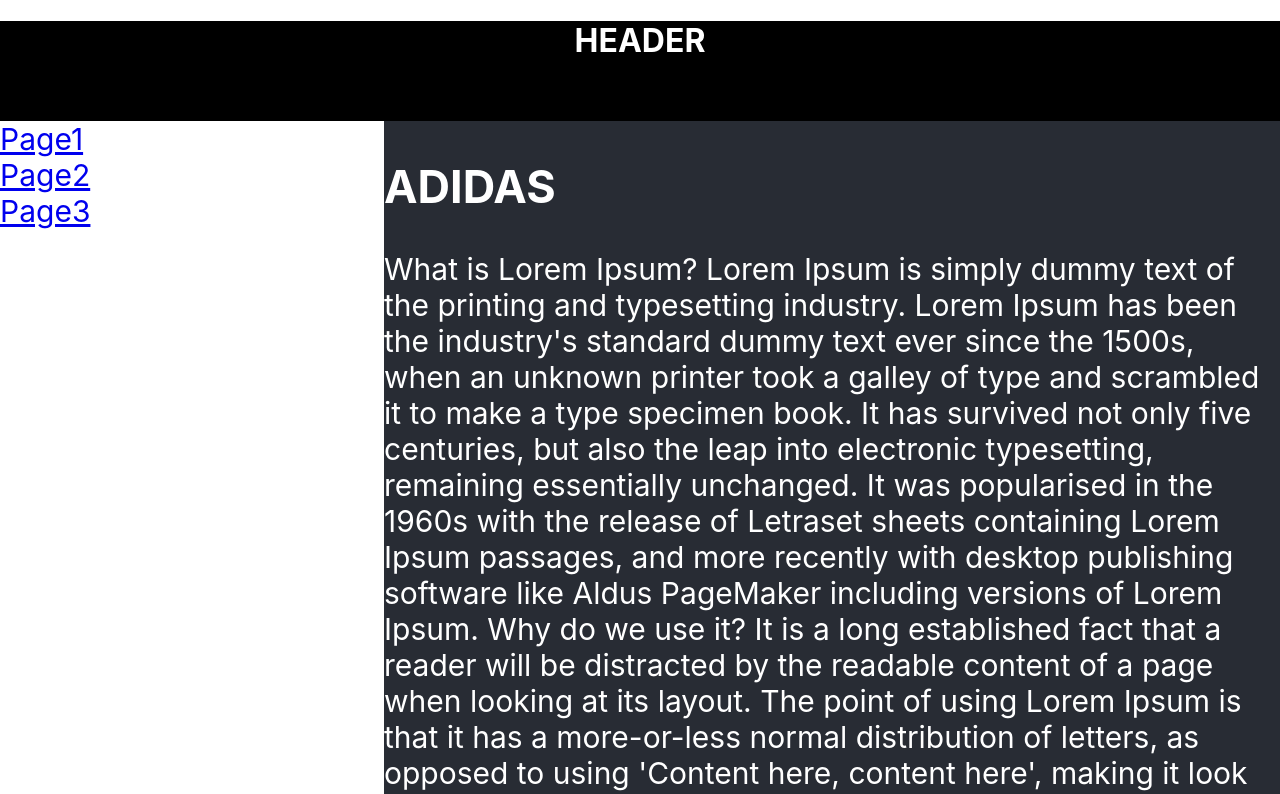
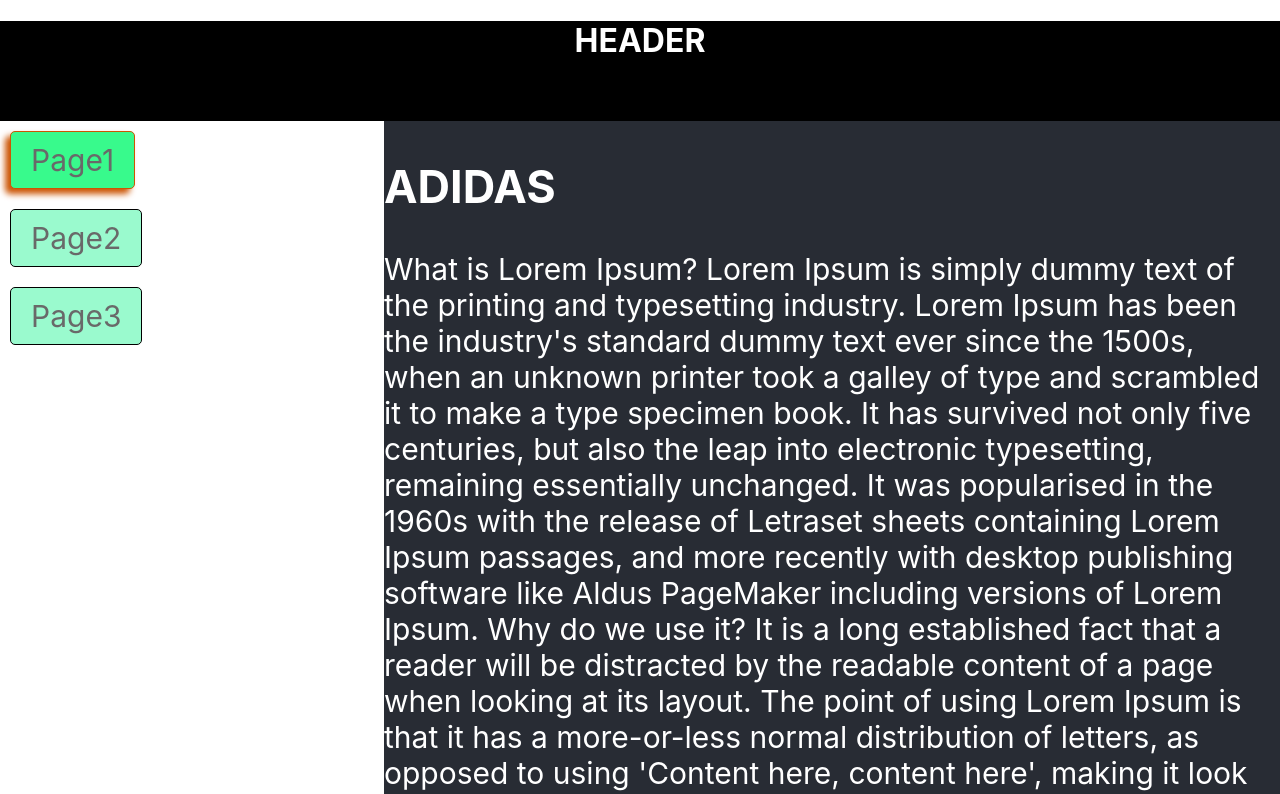
Before and after one commit to ArturLimaiko/router-dom-lesson, a React (Create React App) app: page /page1 in a window 1280 px wide. Shown: the top 794 px of the page. Built offline with nearby package versions, Linux system fonts and the light colour scheme.

Commit message:
add className

```diff
--- a/src/App.tsx
+++ b/src/App.tsx
@@ -14,13 +14,13 @@
             <div className={styles.body}>
                 <div className={styles.nav}>
                     <div>
-                        <NavLink to={'/page1'}>Page1</NavLink>
+                        <NavLink to={'/page1'} className={({isActive}) => isActive? styles.activeNavLink: styles.navLink}>Page1</NavLink>
                     </div>
                     <div>
-                        <NavLink to={'/page2'}>Page2</NavLink>
+                        <NavLink to={'/page2'} className={({isActive}) => isActive? styles.activeNavLink: styles.navLink}>Page2</NavLink>
                     </div>
                     <div>
-                        <NavLink to={'/page3'}>Page3</NavLink>
+                        <NavLink to={'/page3'} className={({isActive}) => isActive? styles.activeNavLink: styles.navLink}>Page3</NavLink>
                     </div>
                 </div>
                 <div className={styles.content}>
--- a/src/components/Site.module.css
+++ b/src/components/Site.module.css
@@ -6,21 +6,20 @@
     color: white;
 }
 
-.body{
+.body {
     display: flex;
 }
 
-.nav{
-   background-color: white;
+.nav {
+    background-color: white;
     min-height: 400px;
     width: 30%;
-    color:#282c34;
+    color: #282c34;
     font-size: 30px;
-
 }
 
-.content{
-    background-color:#282c34;
+.content {
+    background-color: #282c34;
     min-height: 400px;
     width: 70%;
     color: white;
@@ -34,3 +33,24 @@
     text-align: center;
     color: white;
 }
+
+.activeNavLink,
+.navLink {
+    display: inline-block;
+    text-decoration: none;
+    padding: 10px 20px;
+    border: 1px solid black;
+    border-radius: 5px;
+    margin: 10px;
+    color: dimgrey;
+}
+
+.navLink{
+    background-color: #9aface;
+}
+
+.activeNavLink{
+    background-color: #38fa8c;
+    border: 1px solid #cc5403;
+    box-shadow: -5px 5px 6px #cc5403;
+}
```
